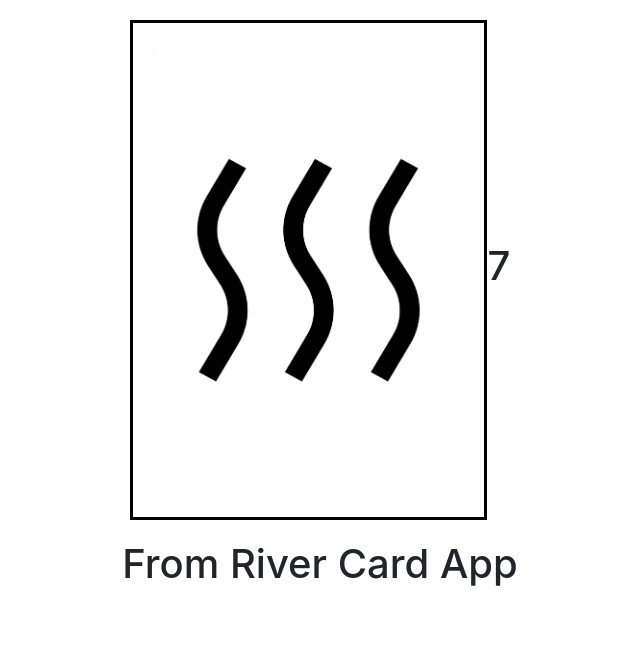
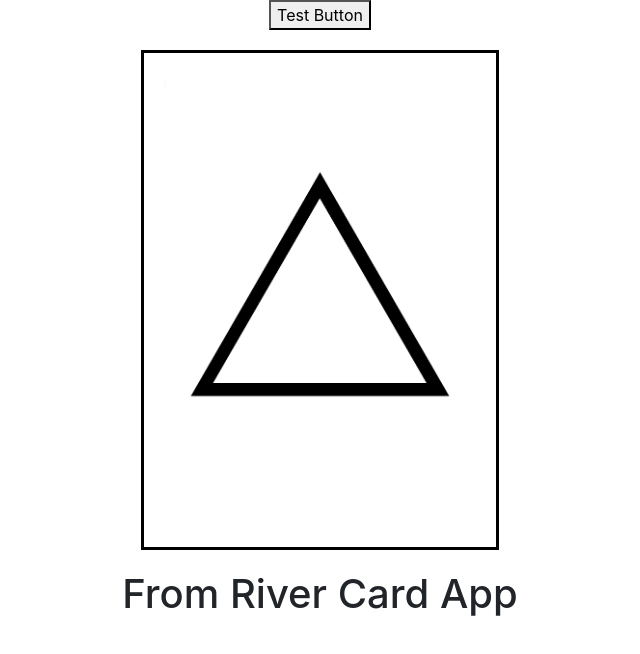
Before and after one commit to RvN-R/Zener, a React (Create React App) app in the folder zener-app/: page / in a window 1280 px wide. Shown: the top 654 px of the page, without its empty margins (320-960 px from the left). Built offline with nearby package versions, Linux system fonts and the light colour scheme.

Commit message:
Struggling to create newRiverCard function, need to prevent pushing duplicated values to array

```diff
--- a/zener-app/src/App.js
+++ b/zener-app/src/App.js
@@ -7,6 +7,7 @@ import RiverCard from './RiverCard';
 
 function App() {
   const [houseCard, setHouseCard] = React.useState(newHouseCard())
+  const [riverCard, setRiverCard] = React.useState(newHouseCard())
 
   function randomNum(){
     return Math.floor((Math.random() * 8) + 1)
@@ -19,9 +20,56 @@ function App() {
     return newCard
   }
 
+  function newRiverCard(){
+
+
+    // Below creates a variable called houseCardArr allocation the state of houseCard to it
+    // Then an empty array called newArray
+    // Using a for loop to create a variable called X and allocatinig it a random number
+    // if statement checks to see whether it matches the value of houseCard it does it prints a statement.
+    // if it doesn't it pushes the valye to newArray array.
+
+    const houseCardArr = [houseCard]
+    // console.table(houseCardArr)
+    const newArray =[]
+    for( let i = 0; i < 3; i ++){
+       let x = randomNum()
+
+      // if (x === houseCardArr[0].value){
+      //   console.log("Matched House Card ")
+      // } else{
+      //   newArray.push({value: x})
+      // }
+
+      // BELOW IF STATEMENT IS THE ONE WE WANT
+      //Below if statement says if newArray includes value of x it console.log
+      // I want it perform the loop again
+      if(newArray.includes(x)){
+        console.log("Value X matches newArray")
+      }else{
+        newArray.push(x)
+      }
+    }
+    console.table(newArray)
+
+      // Below if statement needs to check to see if the value from the for loop
+      // matches the exisiting value's in newArray
+      // At the moment I can't get it to carry on looping if they do match.
+
+      // if([i] === houseCardArr[0].value){
+      //   console.log("There the same")
+      // }else{
+      //   houseCardArr.push({value: randomNum()})
+      // }
+
+
+  }
+
+
 
   return (
     <div className="App">
+      <button className='test-button' onClick={newRiverCard}>Test Button</button>
       <HouseCard value = {houseCard.value}/>
       <RiverCard />
     </div>
--- a/zener-app/src/HouseCard.js
+++ b/zener-app/src/HouseCard.js
@@ -8,7 +8,6 @@ function HouseCard(props){
         <div>
             <div className="house-card-container">
                 <img className="house-card" src={require(`./assets/frontcard-${props.value}.png`)}/>
-                <h1>{props.value}</h1>
             </div>
         </div>
     );
```
